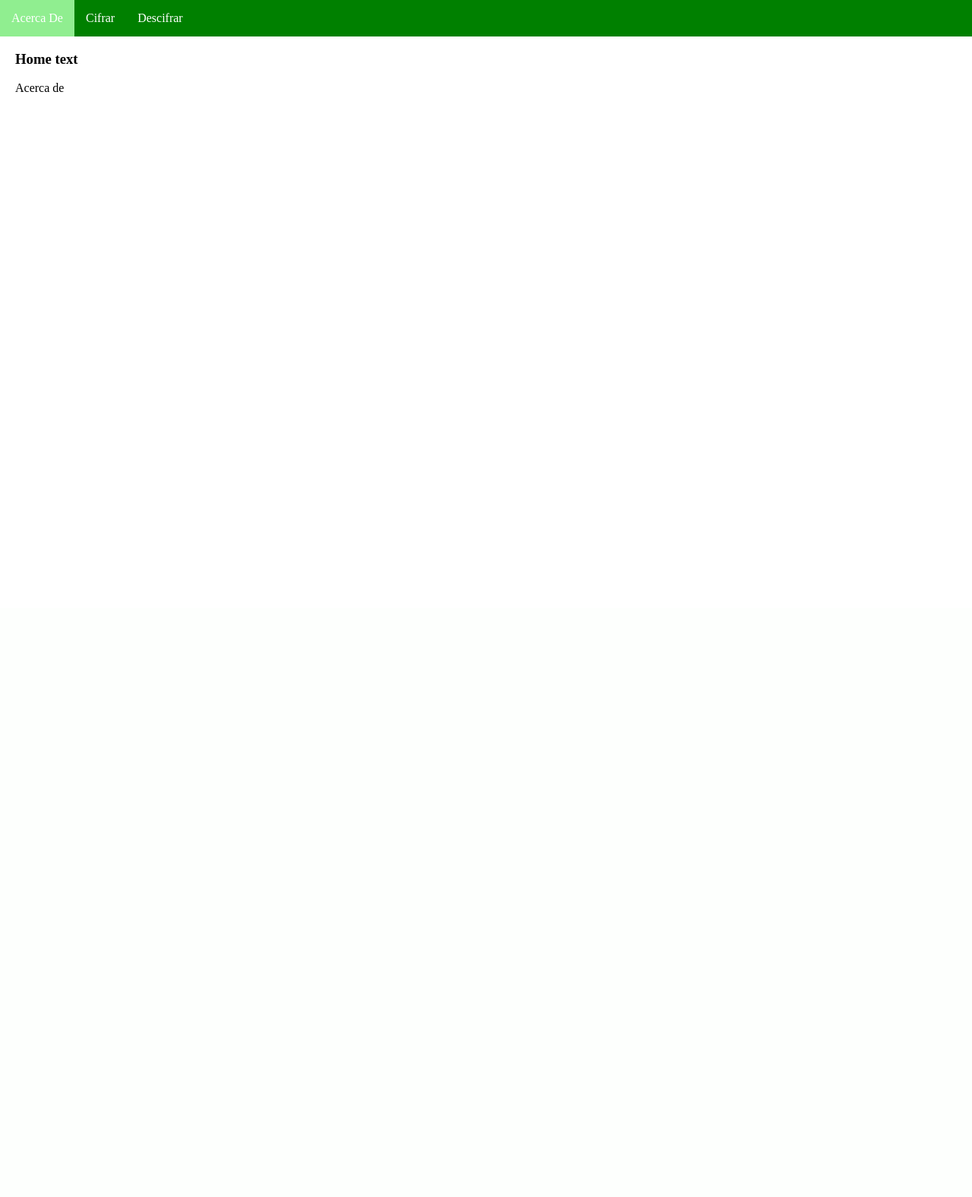
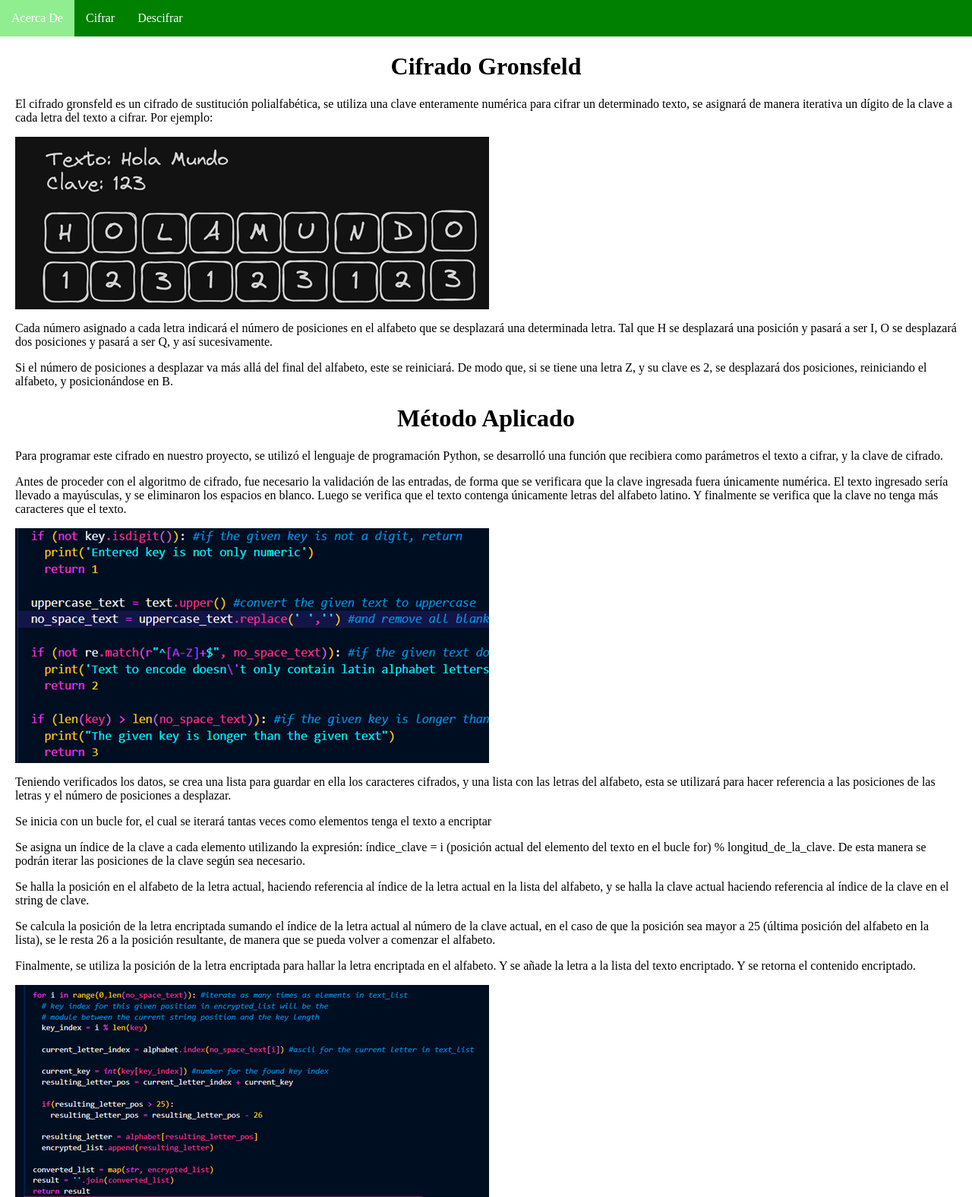
Before and after one commit to BarretoJuan/gronsfeld-cypher, a Flask app: page /about in a window 1280 px wide. Shown: the whole page at 76% size. Before the commit the page ends 121 px from the top, so only its background shows below. Run offline with Flask 3, Linux system fonts and the light colour scheme.

Commit message:
About Page

```diff
--- a/templates/about.html
+++ b/templates/about.html
@@ -18,8 +18,26 @@
     </nav>
 
     <main>
-        <h3>Home text</h3>
-        <p>Acerca de</p>
+        <h1>Cifrado Gronsfeld</h1>
+        <p>El cifrado gronsfeld es un cifrado de sustitución polialfabética, se utiliza una clave enteramente numérica para cifrar un determinado texto, se asignará de manera iterativa un dígito de la clave a cada letra del texto a cifrar. Por ejemplo:</p>
+        <img src="{{url_for('static',filename='img/gronsfeldExample.png')}}" >
+
+        <p>Cada número asignado a cada letra indicará el número de posiciones en el alfabeto que se desplazará una determinada letra. Tal que H se desplazará una posición y pasará a ser I, O se desplazará dos posiciones y pasará a ser Q, y así sucesivamente.</p>
+        <p>Si el número de posiciones a desplazar va más allá del final del alfabeto, este se reiniciará. De modo que, si se tiene una letra Z, y su clave es 2, se desplazará dos posiciones, reiniciando el alfabeto, y posicionándose en B.</p>
+
+        <h1>Método Aplicado</h1>
+        <p>Para programar este cifrado en nuestro proyecto, se utilizó el lenguaje de programación Python, se desarrolló una función que recibiera como parámetros el texto a cifrar, y la clave de cifrado.</p>
+        <p>Antes de proceder con el algoritmo de cifrado, fue necesario la validación de las entradas, de forma que se verificara que la clave ingresada fuera únicamente numérica. El texto ingresado sería llevado a mayúsculas, y se eliminaron los espacios en blanco. Luego se verifica que el texto contenga únicamente letras del alfabeto latino. Y finalmente se verifica que la clave no tenga más caracteres que el texto.</p>
+        <img src="{{url_for('static',filename='img/gronsfeldValidations.png')}}">
+
+        <p>Teniendo verificados los datos, se crea una lista para guardar en ella los caracteres cifrados, y una lista con las letras del alfabeto, esta se utilizará para hacer referencia a las posiciones de las letras y el número de posiciones a desplazar.</p>
+        <p>Se inicia con un bucle for, el cual se iterará tantas veces como elementos tenga el texto a encriptar</p>
+        <p>Se asigna un índice de la clave a cada elemento utilizando la expresión: índice_clave = i (posición actual del elemento del texto en el bucle for) % longitud_de_la_clave. De esta manera se podrán iterar las posiciones de la clave según sea necesario.</p>
+        <p>Se halla la posición en el alfabeto de la letra actual, haciendo referencia al índice de la letra actual en la lista del alfabeto, y se halla la clave actual haciendo referencia al índice de la clave en el string de clave.</p>
+        <p>Se calcula la posición de la letra encriptada sumando el índice de la letra actual al número de la clave actual, en el caso de que la posición sea mayor a 25 (última posición del alfabeto en la lista), se le resta 26 a la posición resultante, de manera que se pueda volver a comenzar el alfabeto.</p>
+        <p>Finalmente, se utiliza la posición de la letra encriptada para hallar la letra encriptada en el alfabeto. Y se añade la letra a la lista del texto encriptado. Y se retorna el contenido encriptado.</p>
+        <img src="{{url_for('static',filename='img/gronsfeld.png')}}">
+
     </main>
 
 </body>
```
Also changed, not shown: static/img/gronsfeld.png (added), static/img/gronsfeldExample.png (added), static/img/gronsfeldValidations.png (added).
